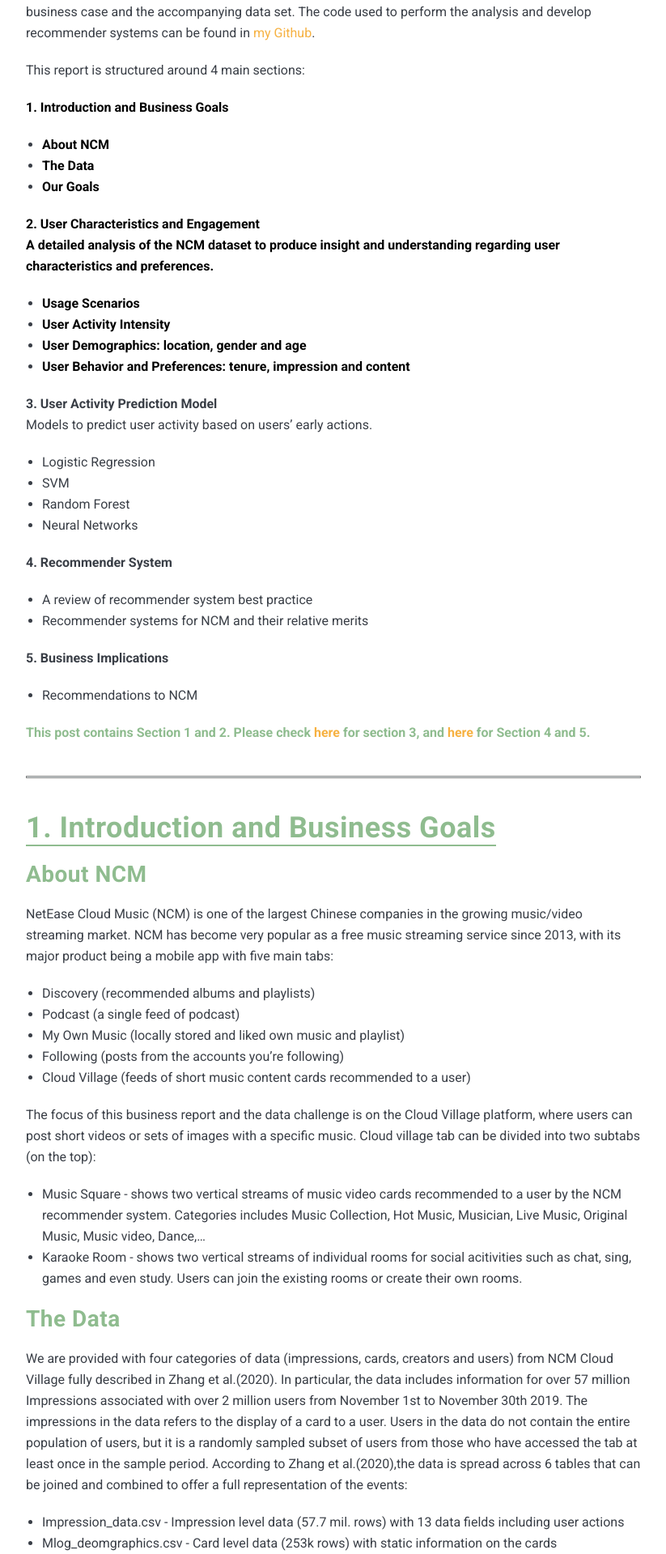
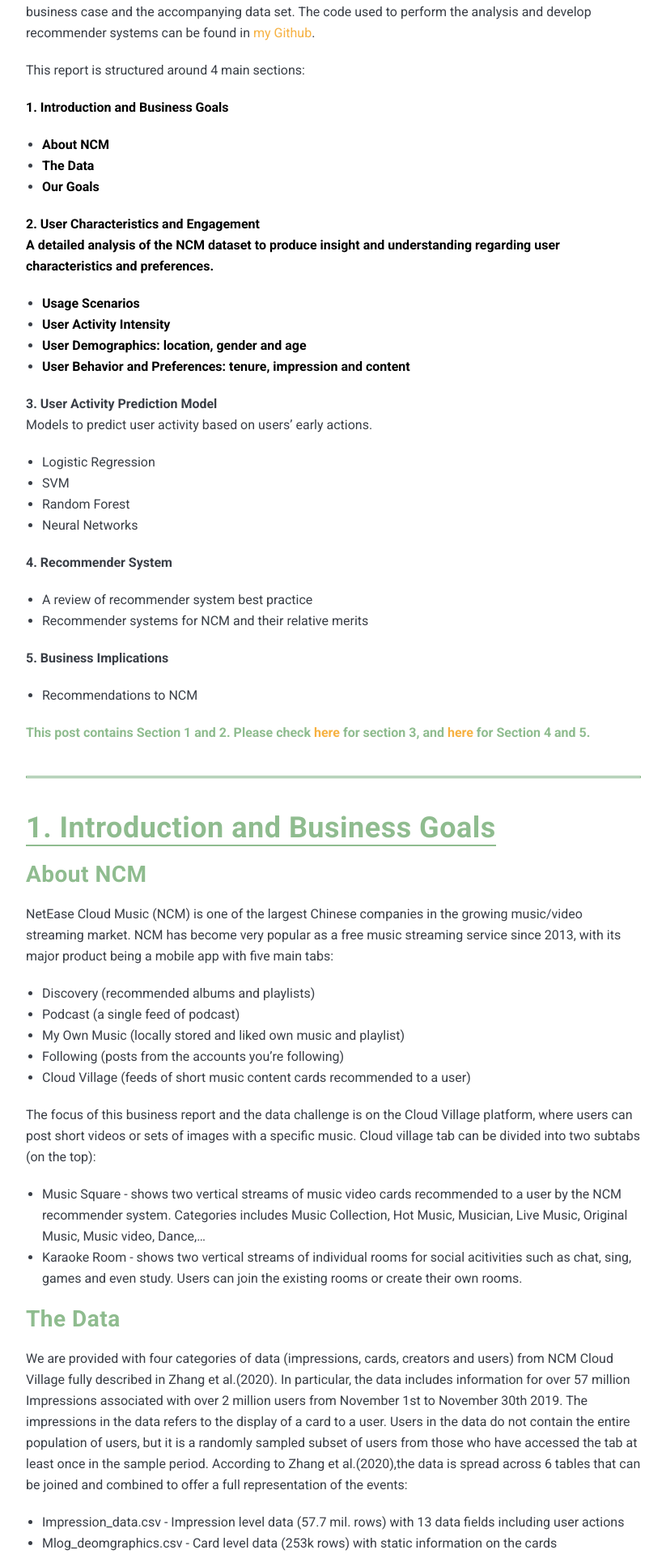
Before and after one commit to jing042323/jing-long, a Jekyll site: the page built from _posts/2021-09-15-NCM_part1.markdown, in a window 1280 px wide. Shown: the part 1269-3188 px from the top of the page at 81% size, without its empty margins (228-1051 px from the left). Built offline with Jekyll 4.4.1, drawn with Linux system fonts in a browser that asks for light colours; nearby versions of some CDN libraries; comment, search, counter and statistics services are not loaded.

Commit message:
update ncm1

```diff
--- a/_posts/2021-09-15-NCM_part1.markdown
+++ b/_posts/2021-09-15-NCM_part1.markdown
@@ -39,7 +39,7 @@
 <span style="color:DarkSeaGreen">**This post contains Section 1 and 2. Please check [here](https://jing042323.github.io/jing-long/NCM_part2/) for section 3, and [here](https://jing042323.github.io/jing-long/NCM_part3/) for Section 4 and 5.**</span>
 
 
-<hr style="border:1.5px solid gray">
+<hr style="border:1.5px solid DarkSeaGreen">
 
 # <span style="border-bottom:2px solid DarkSeaGreen;color:DarkSeaGreen">1. Introduction and Business Goals</span>
 
```
